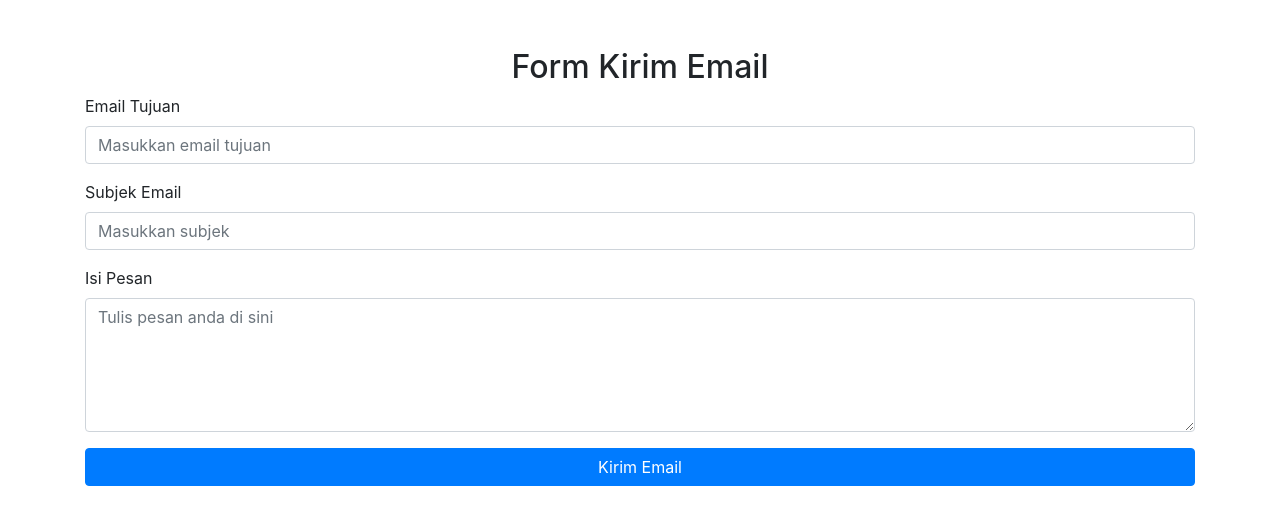
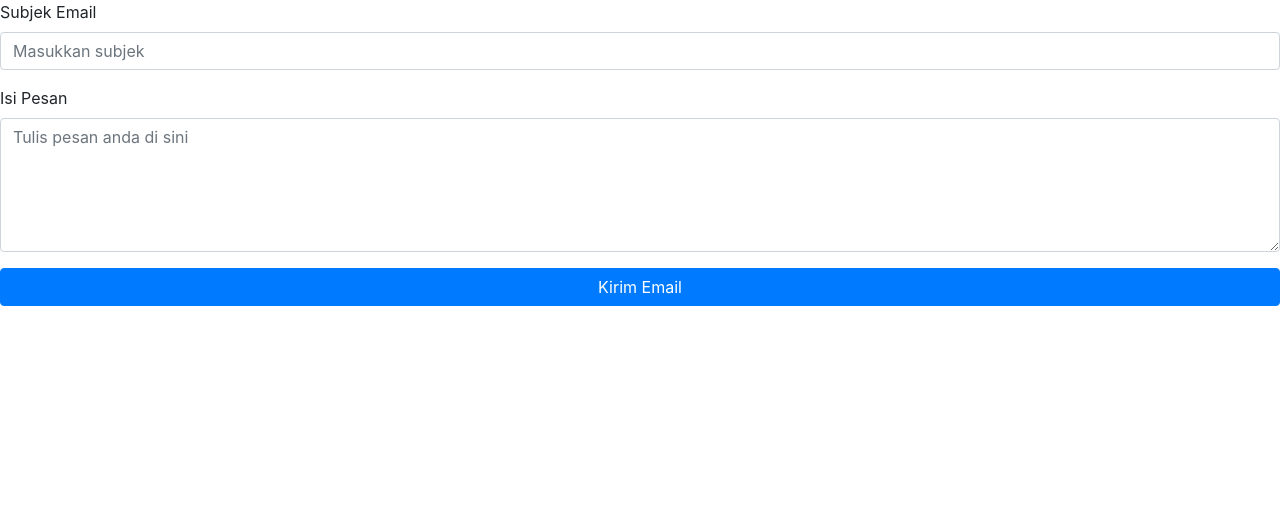
Before and after one commit to MaseruKun/email, a website: page index.html in a window 1280 px wide. Drawn offline with nearby package versions, Linux system fonts and the light colour scheme.

Commit message:
Update index.html

```diff
--- a/index.html
+++ b/index.html
@@ -44,12 +44,6 @@
   </script>
 </head>
 <body>
-  <div class="container mt-5">
-    <h2 class="text-center">Form Kirim Email</h2>
-    <form id="emailForm" onsubmit="sendEmail(event)">
-      <div class="form-group">
-        <label for="emailTo">Email Tujuan</label>
-        <input type="email" class="form-control" id="emailTo" placeholder="Masukkan email tujuan" required>
       </div>
       <div class="form-group">
         <label for="emailSubject">Subjek Email</label>
```
